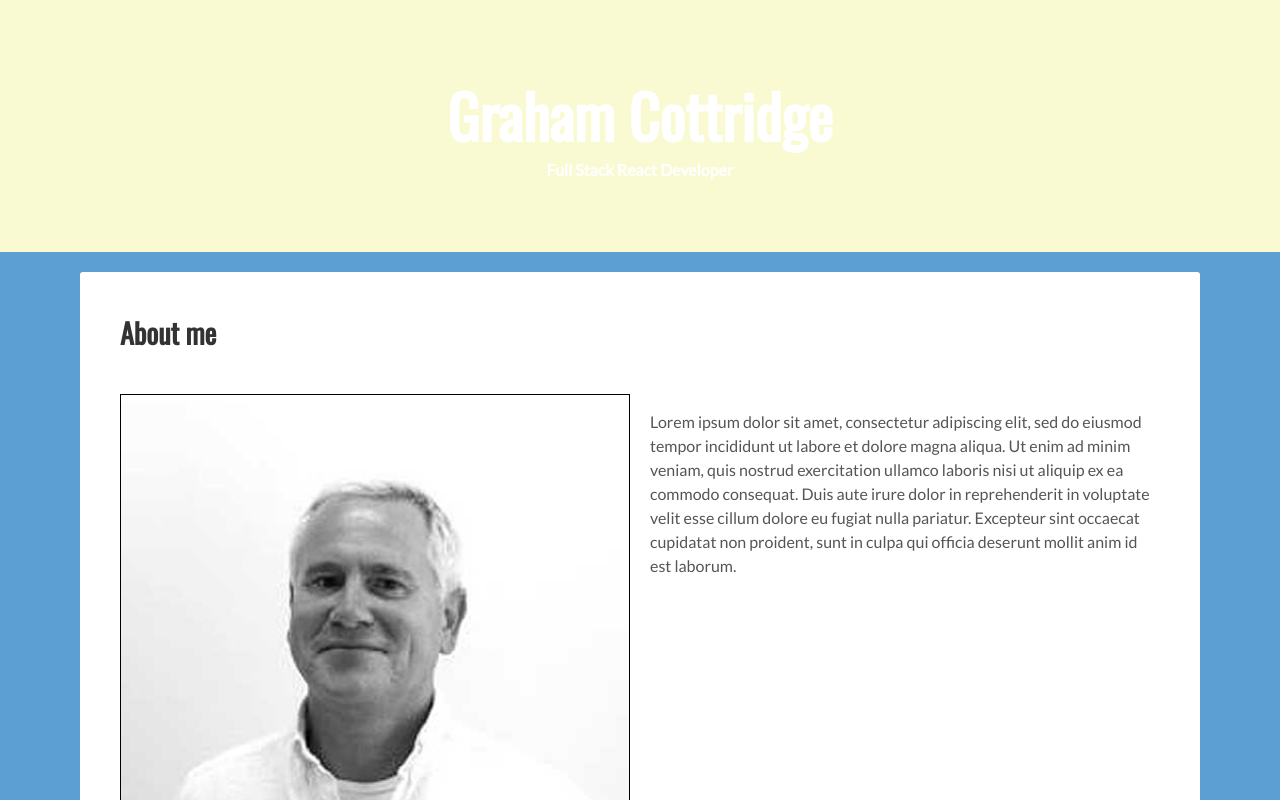
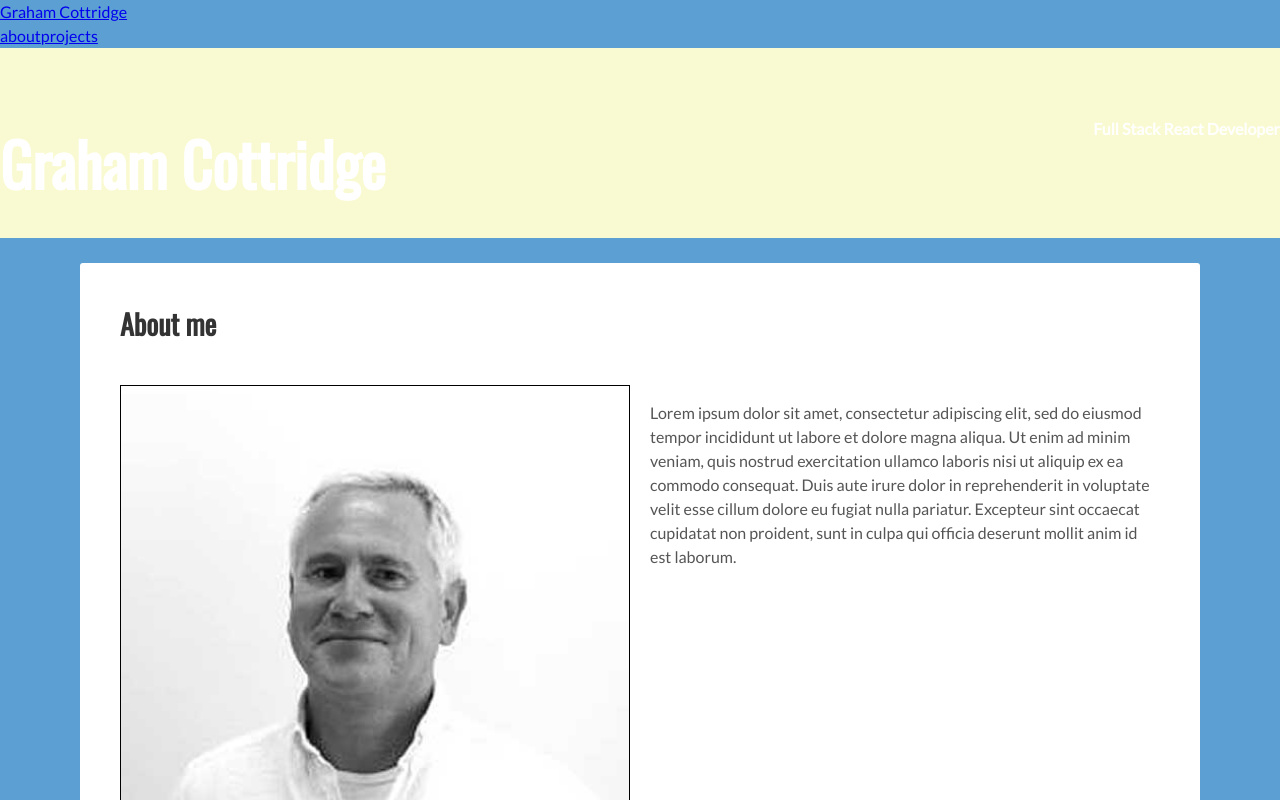
Before and after one commit to grahamcottridge/gc-portfolio, a React (Create React App) app: page / in a window 1280 px wide. Shown: the top 800 px of the page. Built offline with nearby package versions, Linux system fonts and the light colour scheme.

Commit message:
Add navbar component

```diff
--- /dev/null
+++ b/src/components/navbar/navbar.component.jsx
@@ -0,0 +1,21 @@
+import React from "react";
+
+import "./navbar.styles.scss";
+
+const Navbar = () => (
+  <div className="navbar">
+    <a className="logo-container" href="#">
+      Graham Cottridge
+    </a>
+    <div className="options">
+      <a className="option" href="#">
+        about
+      </a>
+      <a className="option" href="#">
+        projects
+      </a>
+    </div>
+  </div>
+);
+
+export default Navbar;
--- /dev/null
+++ b/src/components/navbar/navbar.styles.scss
@@ -0,0 +1,25 @@
+.header {
+  height: 70px;
+  width: 100%;
+  display: flex;
+  justify-content: space-between;
+  margin-bottom: 25px;
+
+  .logo-container {
+    height: 100%;
+    width: 70px;
+    padding: 25px;
+  }
+
+  .options {
+    width: 50%;
+    height: 100%;
+    display: flex;
+    align-items: center;
+    justify-content: flex-end;
+
+    .option {
+      padding: 10px 15px;
+    }
+  }
+}
--- a/src/pages/homepage.component.jsx
+++ b/src/pages/homepage.component.jsx
@@ -4,12 +4,14 @@ import Header from "../components/header/header.component";
 import Card from "../components/card/card.component";
 import About from "../components/about/about.component";
 import Projects from "../components/projects/projects.component";
+import Navbar from "../components/navbar/navbar.component";
 
 import "./homepage.styles.scss";
 
 const HomePage = () => {
   return (
     <div className="homepage">
+      <Navbar />
       <Header />
       <Card title="About me">
         <About />
```
